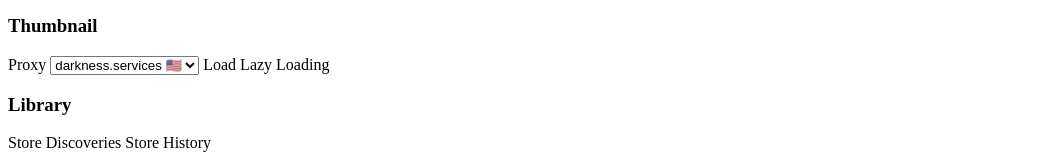
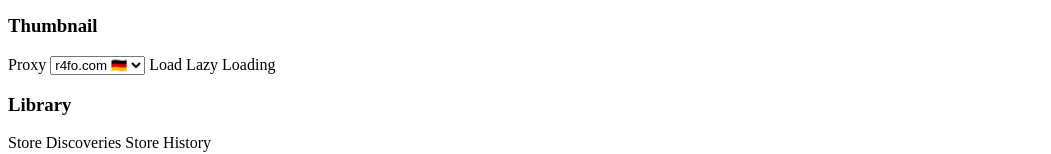
Before and after one commit to shadeappworld/musicplus, a plain HTML site: page index.html in a window 1280 px wide. Shown: the part 2255-2409 px from the top of the page, without its empty margins (0-1051 px from the left). Drawn offline with Linux system fonts and the light colour scheme.

Commit message:
Update index.html

```diff
--- a/index.html
+++ b/index.html
@@ -261,7 +261,7 @@
         <label for="thumbnailProxies">Proxy</label>
         <select id="thumbnailProxies">
           <option value="">Custom</option>
-          <option value="https://pipedapi.darkness.services/" selected>darkness.services 🇺🇸</option>
+          <option value="https://pipedproxy.r4fo.com" selected>r4fo.com 🇩🇪</option>
         </select>
       </span>
       <toggle-switch id="thumbnailSwitch" checked>Load</toggle-switch>
```
